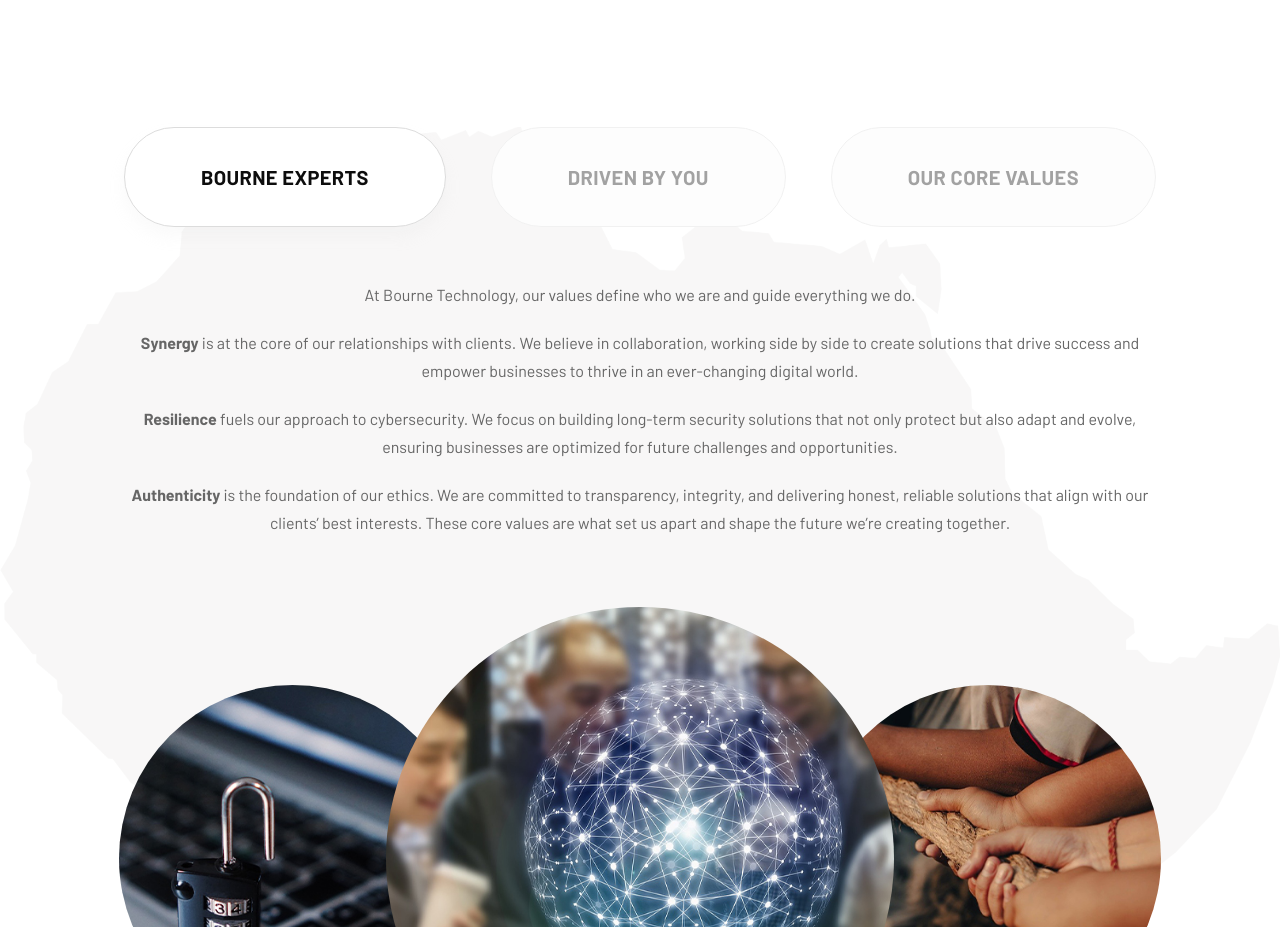
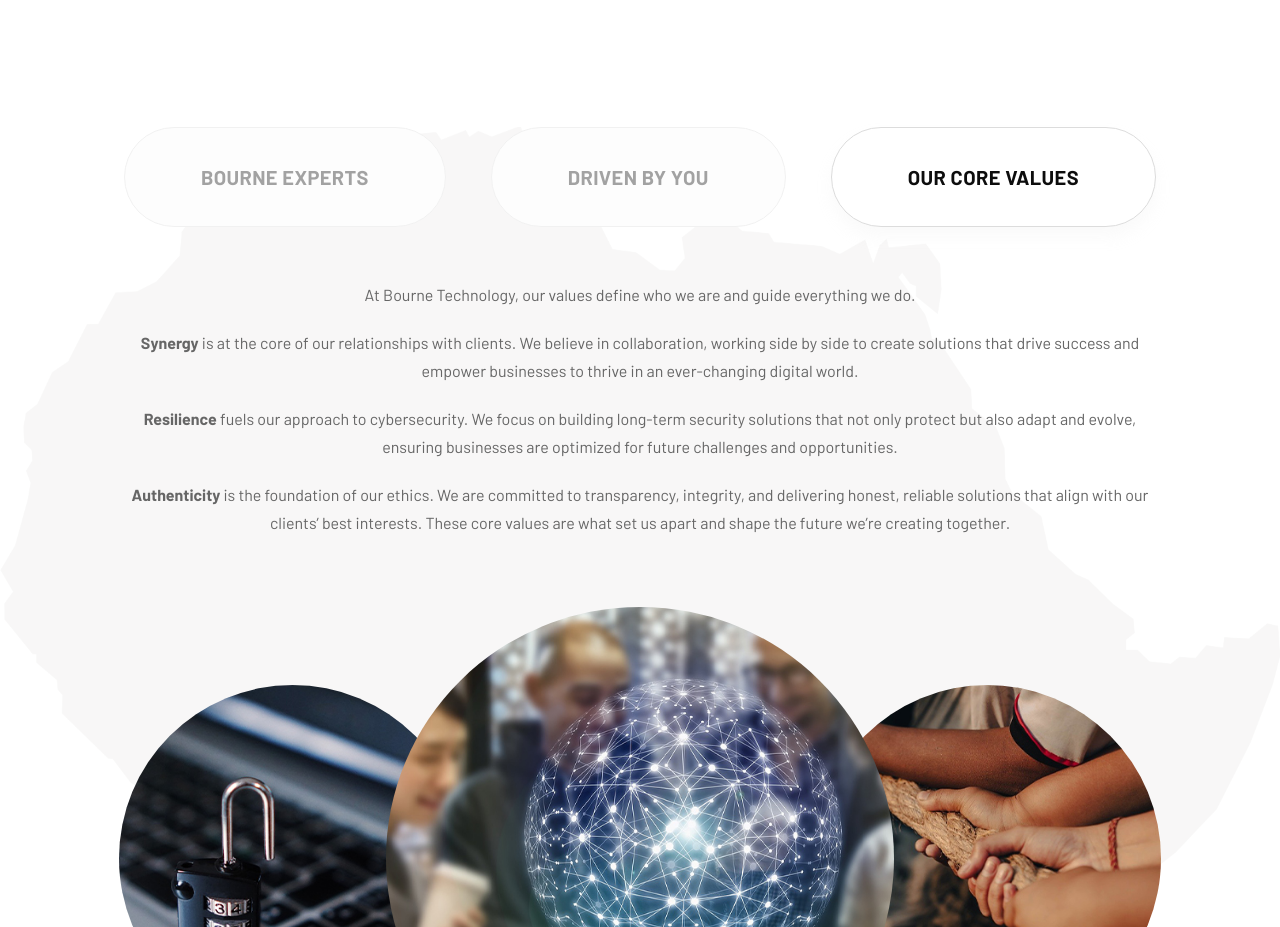
Before and after one commit to Bourne-Tech/bt-frontend, a React (Create React App) app: page /about in a window 1280 px wide. Shown: the part 1161-2088 px from the top of the page. Built offline with nearby package versions, Linux system fonts and the light colour scheme.

Commit message:
modified some errors

```diff
--- a/src/main-component/AboutUsPage/AboutTab.js
+++ b/src/main-component/AboutUsPage/AboutTab.js
@@ -26,7 +26,7 @@
                 <Nav tabs className="nav justify-content-center">
                   <NavItem>
                     <NavLink
-                      className={classnames({ active: activeTab === "1" })}
+                      className={classnames({ active: activeTab === "2" })}
                       onClick={() => {
                         toggle("2");
                       }}
@@ -36,7 +36,7 @@
                   </NavItem>
                   <NavItem>
                     <NavLink
-                      className={classnames({ active: activeTab === "2" })}
+                      className={classnames({ active: activeTab === "3" })}
                       onClick={() => {
                         toggle("3");
                       }}
@@ -46,7 +46,7 @@
                   </NavItem>
                   <NavItem>
                     <NavLink
-                      className={classnames({ active: activeTab === "3" })}
+                      className={classnames({ active: activeTab === "1" })}
                       onClick={() => {
                         toggle("1");
                       }}
```
